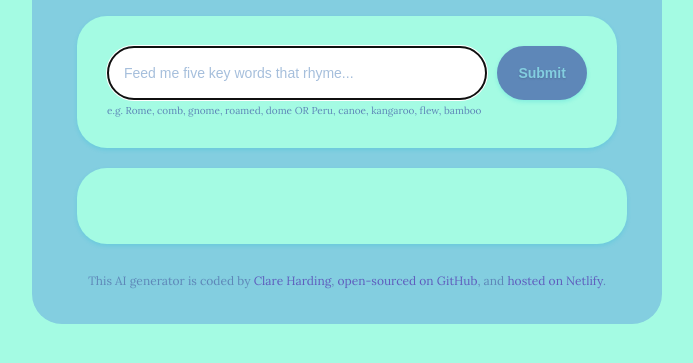
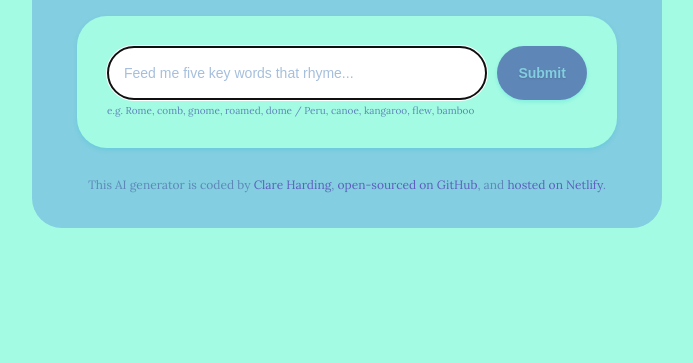
Before and after one commit to chardi90/limericks, a plain HTML site: page index.html in a window 1280 px wide. Shown: the part 185-548 px from the top of the page, without its empty margins (293-986 px from the left). Drawn offline with nearby package versions, Linux system fonts and the light colour scheme.

Commit message:
Added "hidden" class to trigger limerick div from JS

```diff
--- a/index.html
+++ b/index.html
@@ -36,11 +36,11 @@
             />
           </form>
           <small class="example"
-            >e.g. Rome, comb, gnome, roamed, dome OR Peru, canoe, kangaroo,
-            flew, bamboo</small
+            >e.g. Rome, comb, gnome, roamed, dome / Peru, canoe, kangaroo, flew,
+            bamboo</small
           >
         </div>
-        <div class="limerick" id="limerick">
+        <div class="limerick hidden" id="limerick">
           <p class="stanza" id="line-1"></p>
         </div>
       </main>
--- a/src/index.js
+++ b/src/index.js
@@ -1,6 +1,7 @@
 function publishLimerick(response) {
   let limerickElement = document.querySelector("#limerick");
   let limerick = response.data.answer;
+  limerickElement.classList.remove("hidden");
 
   limerickElement.innerHTML = "#limerick";
   new Typewriter(limerickElement.innerHTML, {
--- a/src/style.css
+++ b/src/style.css
@@ -80,7 +80,6 @@ form .submit-button {
   color: #5e87b8;
   font-family: "Lora", serif;
   font-size: 10px;
-  text-align: center;
   padding: 15px auto;
 }
 
@@ -97,6 +96,10 @@ div .limerick {
   margin: 0 20px 20px 30px;
 }
 
+.hidden {
+  display: none;
+}
+
 .italic {
   font-style: italic;
 }
```
